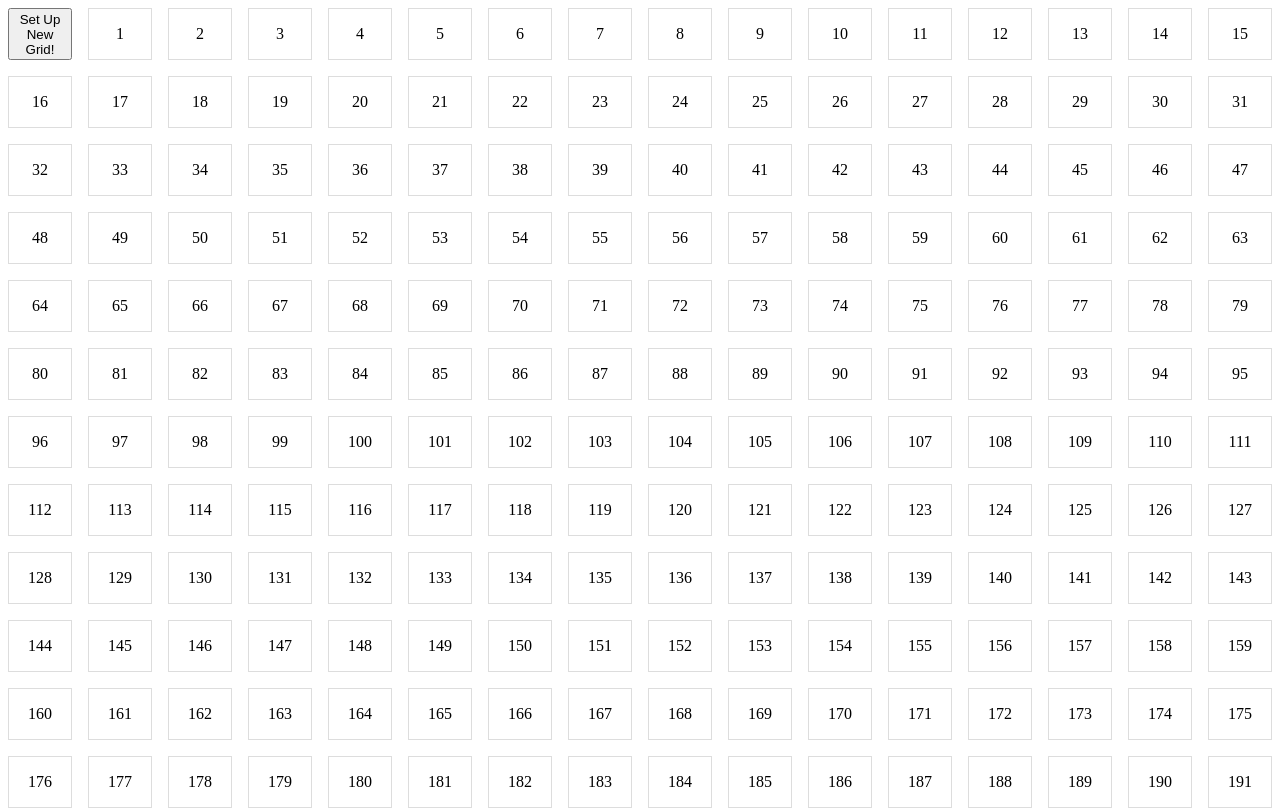
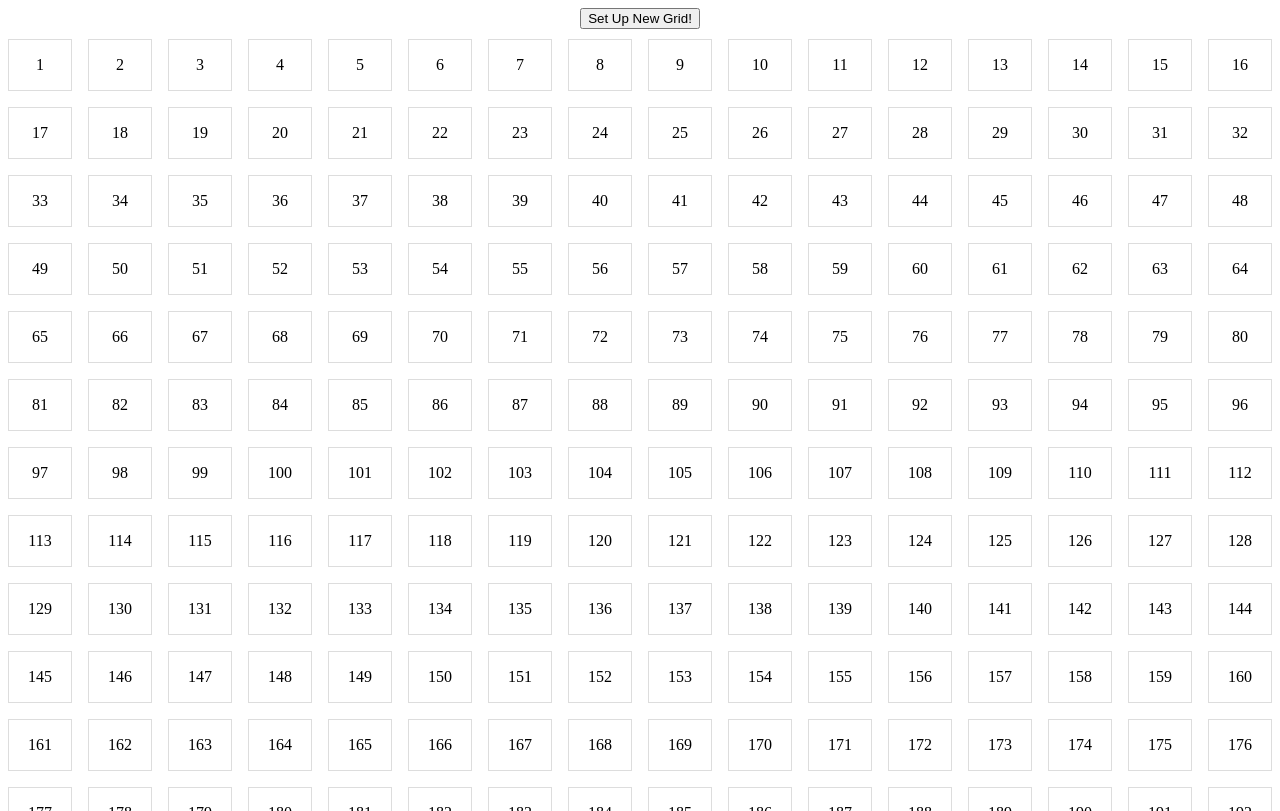
Before and after one commit to reezymane/etch-a-sketch, a plain HTML site: page index.html in a window 1280 px wide. Shown: the top 811 px of the page. Drawn offline with Linux system fonts and the light colour scheme.

Commit message:
Add spacing and center align to new grid button

```diff
--- a/index.html
+++ b/index.html
@@ -7,8 +7,11 @@
     </head>
 
     <body>
+        <div id="container2">
+            <button id="reset">Set Up New Grid!</button>
+        </div>
+
         <div id="container">
-            <button id="reset">Set Up New Grid!</button>
         </div>
 
         <script>
--- a/style.css
+++ b/style.css
@@ -1,6 +1,12 @@
 :root {
     --grid-cols: 1;
     --grid-rows: 1;
+  }
+
+  body {
+    display: flex;
+    flex-direction: column;
+    gap: 10px;
   }
 
   #container {
@@ -10,6 +16,10 @@
     grid-template-columns: repeat(var(--grid-cols), 1fr);
   }
 
+  #container2 {
+    align-self: center;
+  }
+
   .grid {
     padding: 1em;
     border: 1px solid #ddd;
```
